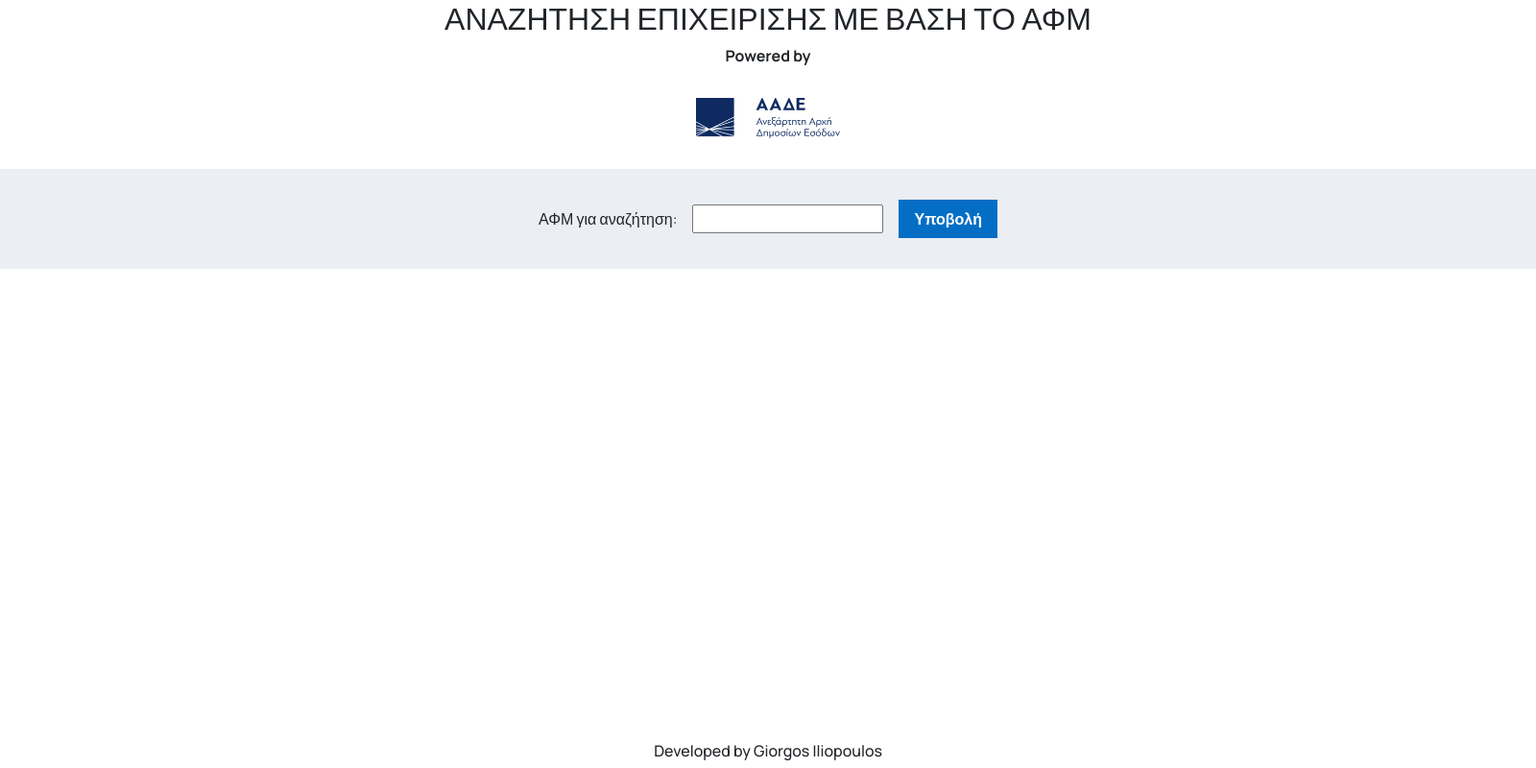
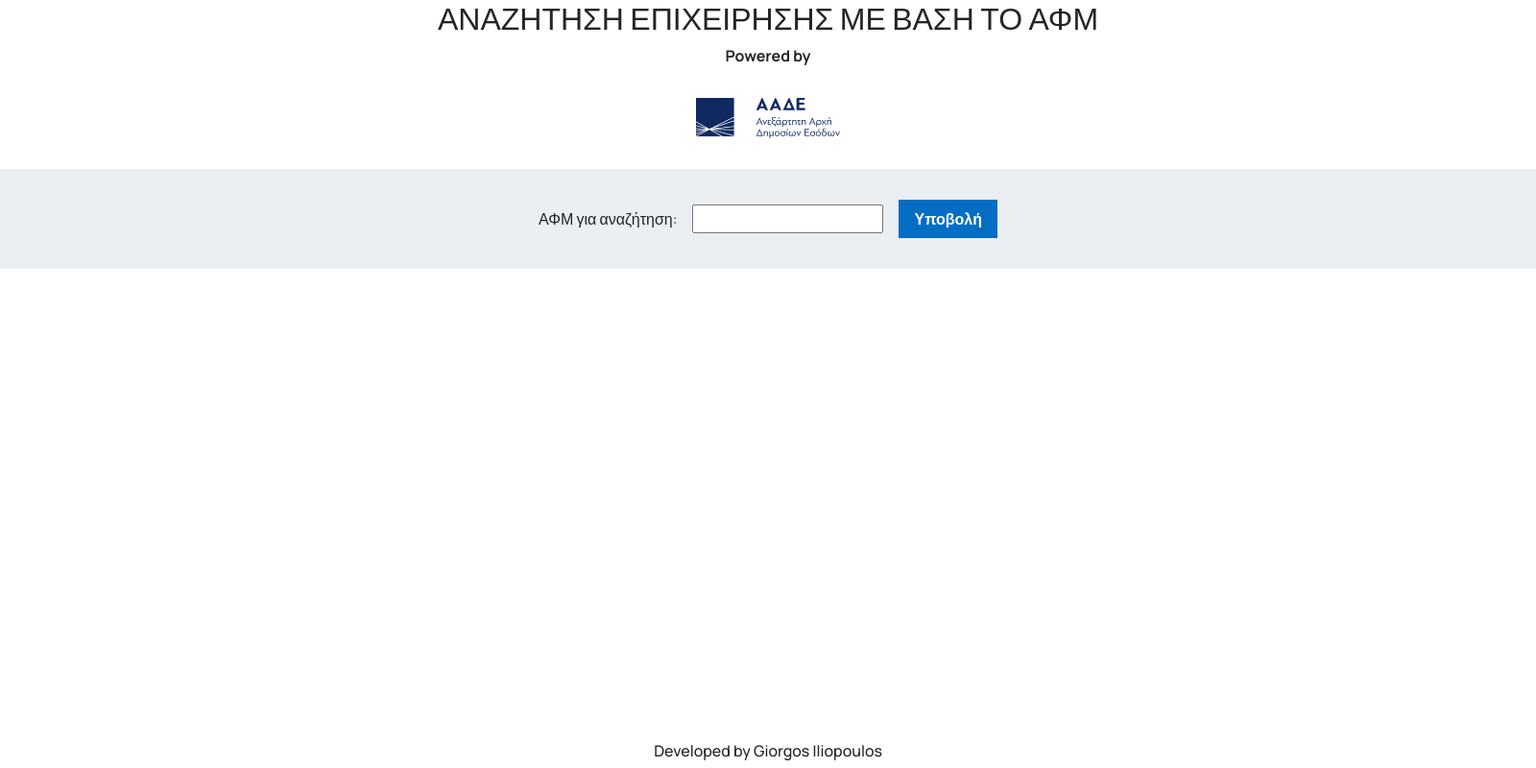
Before and after one commit to gioiliop7/searchByAfm-aade, an Electron app: page index.html in a window 1600 px wide. Shown: the whole page at 96% size. Drawn offline with nearby package versions, Linux system fonts and the light colour scheme.

Commit message:
word fix

```diff
--- a/index.html
+++ b/index.html
@@ -32,7 +32,7 @@
   </head>
   <body>
     <header>
-      <h2 class="text-center">ΑΝΑΖΗΤΗΣΗ ΕΠΙΧΕΙΡΙΣΗΣ ΜΕ ΒΑΣΗ ΤΟ ΑΦΜ</h2>
+      <h2 class="text-center">ΑΝΑΖΗΤΗΣΗ ΕΠΙΧΕΙΡΗΣΗΣ ΜΕ ΒΑΣΗ ΤΟ ΑΦΜ</h2>
       <p>Powered by</p>
       <img class="logo" src="./assets/AADE_logo.svg.png" />
     </header>
```
